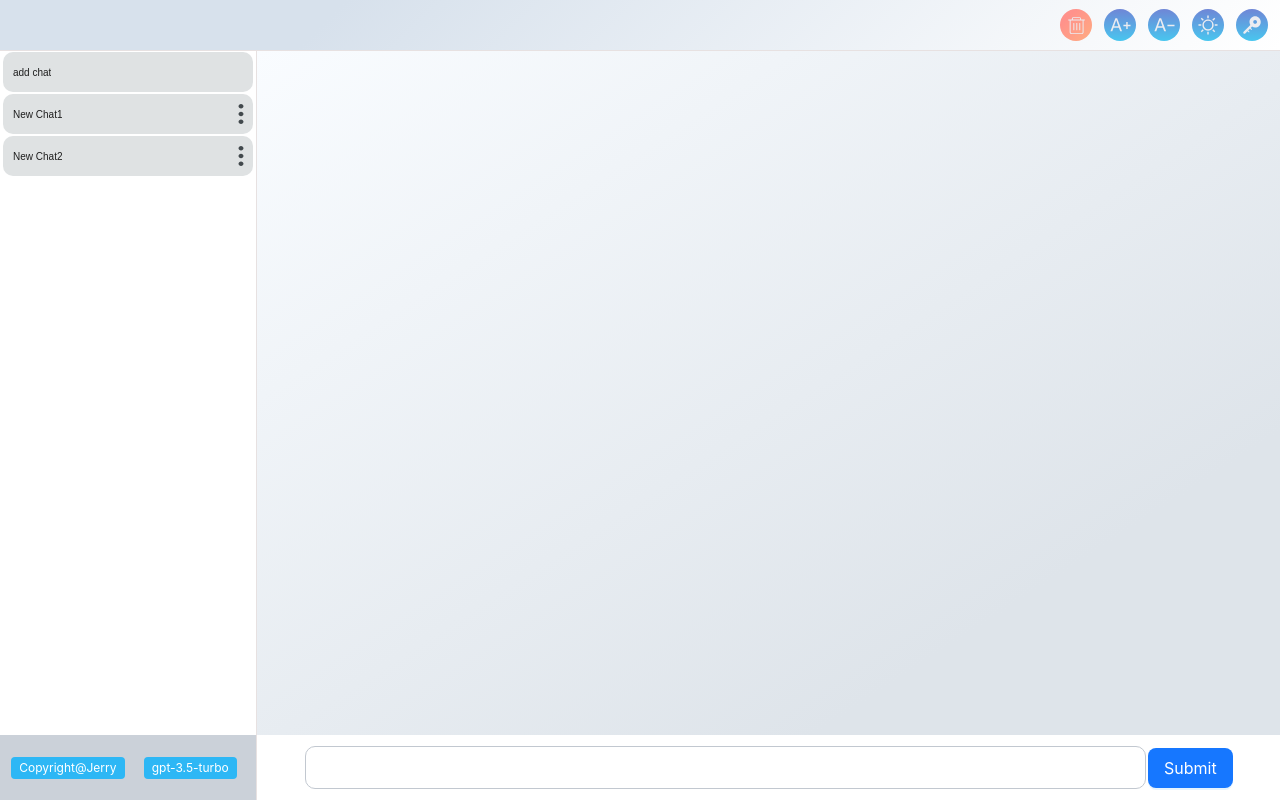
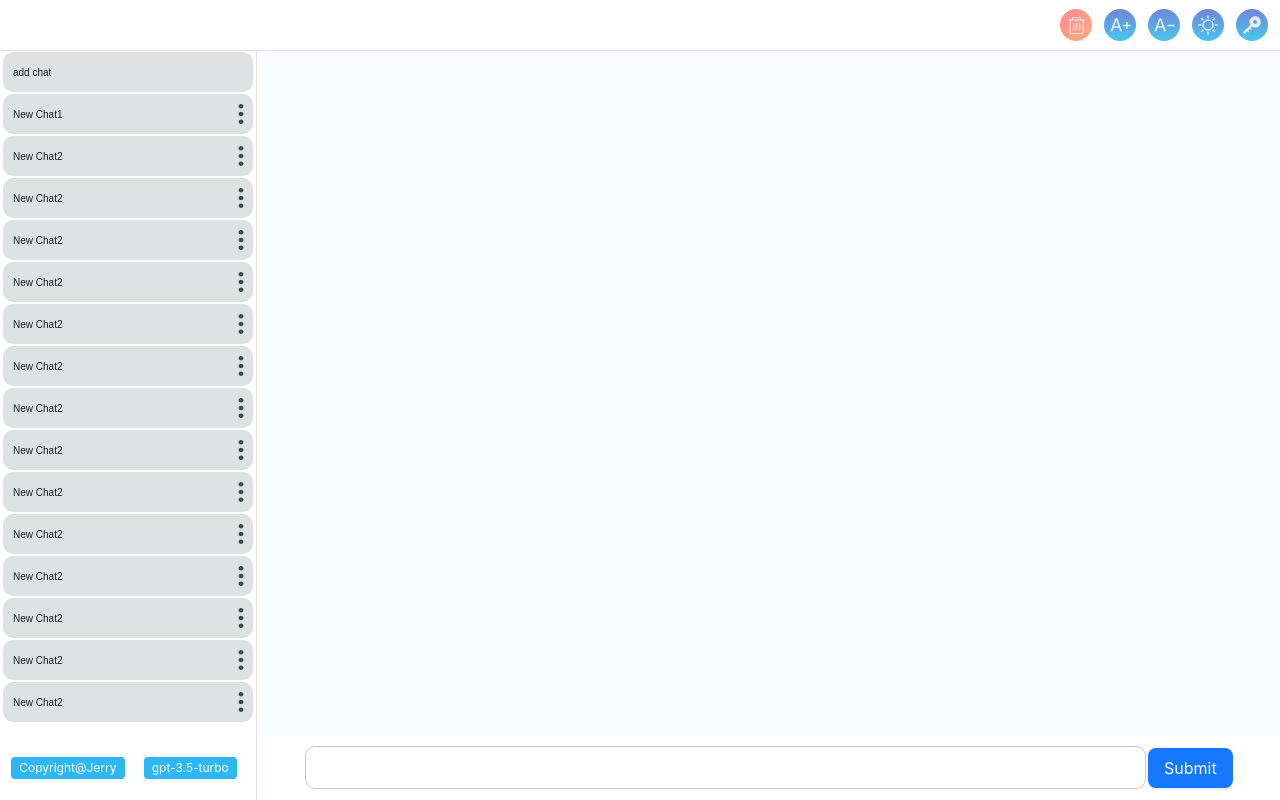
Before and after one commit to jerry0chou/chat-gpt-web, a React (Create React App) app: page / in a window 1280 px wide. Built offline with nearby package versions, Linux system fonts and the light colour scheme.

Commit message:
use pure color

```diff
--- a/src/common/css.tsx
+++ b/src/common/css.tsx
@@ -1,9 +1,7 @@
 import styled, {css} from "styled-components";
 export const dayTheme  = css`
   background-color: #f9fcff;
-  background-image: linear-gradient(147deg, #f9fcff 0%, #dee4ea 74%);
 `
 export const nightTheme = css`
-  background-color: #000000;
-  background-image: linear-gradient(to right top, #0e0e0f, #141416, #191a1c, #1e1f22, #222428, #222428, #222528, #222528, #1e2022, #191b1d, #151618, #101112);
+  background-color: #27292a;
 `
--- a/src/components/Header/css.tsx
+++ b/src/components/Header/css.tsx
@@ -38,11 +38,9 @@ export const TrashIcon = styled(TrashSVG)`${svgStyle}`
 
 const headerNightTheme = css`
   background-color: #181622;
-  //background-image: linear-gradient(to right top, #000000, #0d0b0c, #161415, #1c1a1d, #212125, #212125, #212125, #212125, #1c1a1d, #161415, #0d0b0c, #000000);
 `
 const headerDayTheme = css`
   background-color: #ffffff;
-  background-image: linear-gradient(315deg, #ffffff 0%, #d7e1ec 74%);
 `
 const baseHeaderStyle = css`
   position: fixed;
--- a/src/components/TagContainer/css.tsx
+++ b/src/components/TagContainer/css.tsx
@@ -11,5 +11,5 @@ export const PositionTag = styled.div<{ theme: Theme }>`
     flex-direction: row;
     justify-content: space-evenly;
     align-items: center;
-    background-color: ${p => p.theme === Theme.day ? '#cbd1d9' : '#041527'};
+    background-color: ${p => p.theme === Theme.day ? '#ffffff' : '#041527'};
 `
--- a/src/views/SideMenu.tsx
+++ b/src/views/SideMenu.tsx
@@ -73,6 +73,19 @@ export default function SideMenu() {
             <SideMenuItem id={'1'} key={1} isActive={false} type={"add"} text={"add chat"} emitItemClick={onItemClick}/>
             <SideMenuItem id={'2'} key={2} isActive={true} text={"New Chat1"} emitItemClick={onItemClick}/>
             <SideMenuItem id={'3'} key={3} isActive={true} text={"New Chat2"} emitItemClick={onItemClick}/>
+            <SideMenuItem id={'4'} key={4} isActive={true} text={"New Chat2"} emitItemClick={onItemClick}/>
+            <SideMenuItem id={'5'} key={5} isActive={true} text={"New Chat2"} emitItemClick={onItemClick}/>
+            <SideMenuItem id={'6'} key={6} isActive={true} text={"New Chat2"} emitItemClick={onItemClick}/>
+            <SideMenuItem id={'7'} key={7} isActive={true} text={"New Chat2"} emitItemClick={onItemClick}/>
+            <SideMenuItem id={'8'} key={8} isActive={true} text={"New Chat2"} emitItemClick={onItemClick}/>
+            <SideMenuItem id={'9'} key={9} isActive={true} text={"New Chat2"} emitItemClick={onItemClick}/>
+            <SideMenuItem id={'10'} key={10} isActive={true} text={"New Chat2"} emitItemClick={onItemClick}/>
+            <SideMenuItem id={'11'} key={11} isActive={true} text={"New Chat2"} emitItemClick={onItemClick}/>
+            <SideMenuItem id={'12'} key={12} isActive={true} text={"New Chat2"} emitItemClick={onItemClick}/>
+            <SideMenuItem id={'13'} key={13} isActive={true} text={"New Chat2"} emitItemClick={onItemClick}/>
+            <SideMenuItem id={'14'} key={14} isActive={true} text={"New Chat2"} emitItemClick={onItemClick}/>
+            <SideMenuItem id={'15'} key={15} isActive={true} text={"New Chat2"} emitItemClick={onItemClick}/>
+            <SideMenuItem id={'16'} key={16} isActive={true} text={"New Chat2"} emitItemClick={onItemClick}/>
             <TagContainer/>
         </SideMenuContainer>
     )
```
